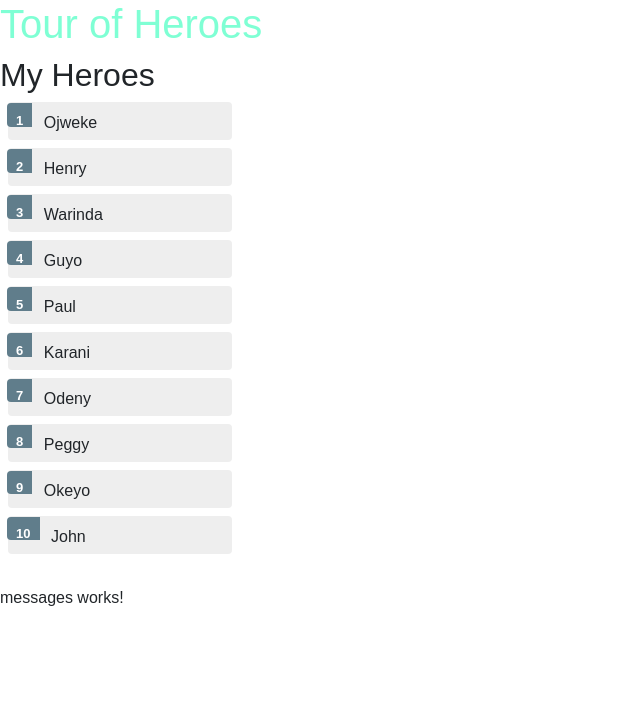
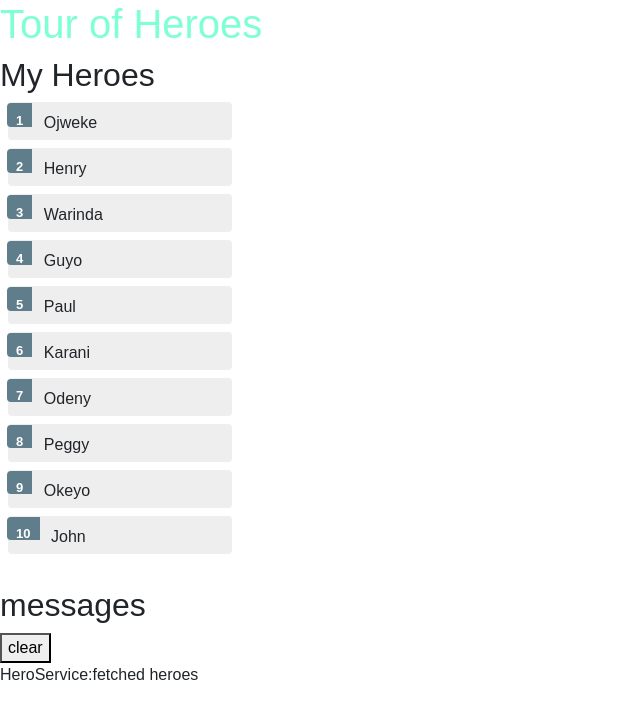
Before and after one commit to Torocy/Heroes, an Angular app: page / in a window 1280 px wide. Shown: the top 718 px of the page, without its empty margins (0-640 px from the left). Built offline with nearby package versions, Linux system fonts and the light colour scheme.

Commit message:
bind to the message service

```diff
--- a/src/app/hero.service.ts
+++ b/src/app/hero.service.ts
@@ -2,6 +2,7 @@
 import { Hero} from './heroes';
 import { HEROES } from './mock-heroes';
 import { Observable, of } from 'rxjs';
+import { MessageService } from './message.service';
 
 @Injectable({
   providedIn: 'root'
@@ -9,8 +10,10 @@
 export class HeroService {
 
   getHeroes(): Observable<Hero[]> {
+    //send the message after fetching the heroes
+    this.messageService.add('HeroService:fetched heroes');
     return of(HEROES);
   }
 
-  constructor() { }
+  constructor(private messageService: MessageService) { }
 }
--- /dev/null
+++ b/src/app/message.service.ts
@@ -0,0 +1,17 @@
+import { Injectable } from '@angular/core';
+
+@Injectable({
+  providedIn: 'root'
+})
+export class MessageService {
+  messages : string[] = [];
+  add(message: string){
+    this.messages.push(message);
+  }
+
+  clear(){
+    this.messages = [];
+  }
+
+
+}
--- a/src/app/messages/messages.component.html
+++ b/src/app/messages/messages.component.html
@@ -1,3 +1,8 @@
-<p>
-  messages works!
-</p>
+<div *ngIf="messageService.messages.length">
+
+<h2>messages</h2>
+<button class="clear"
+(click)="messageService.clear()">clear</button>
+<div *ngFor='let message of messageService.messages'>{{message}}</div>
+
+</div>
--- a/src/app/messages/messages.component.ts
+++ b/src/app/messages/messages.component.ts
@@ -1,4 +1,5 @@
 import { Component, OnInit } from '@angular/core';
+import { MessageService } from '../message.service';
 
 @Component({
   selector: 'app-messages',
@@ -7,7 +8,7 @@
 })
 export class MessagesComponent implements OnInit {
 
-  constructor() { }
+  constructor(public messageService: MessageService) { }
 
   ngOnInit() {
   }
```
Also changed, not shown: 1 other file (tests, documents, lock files or other folders).
